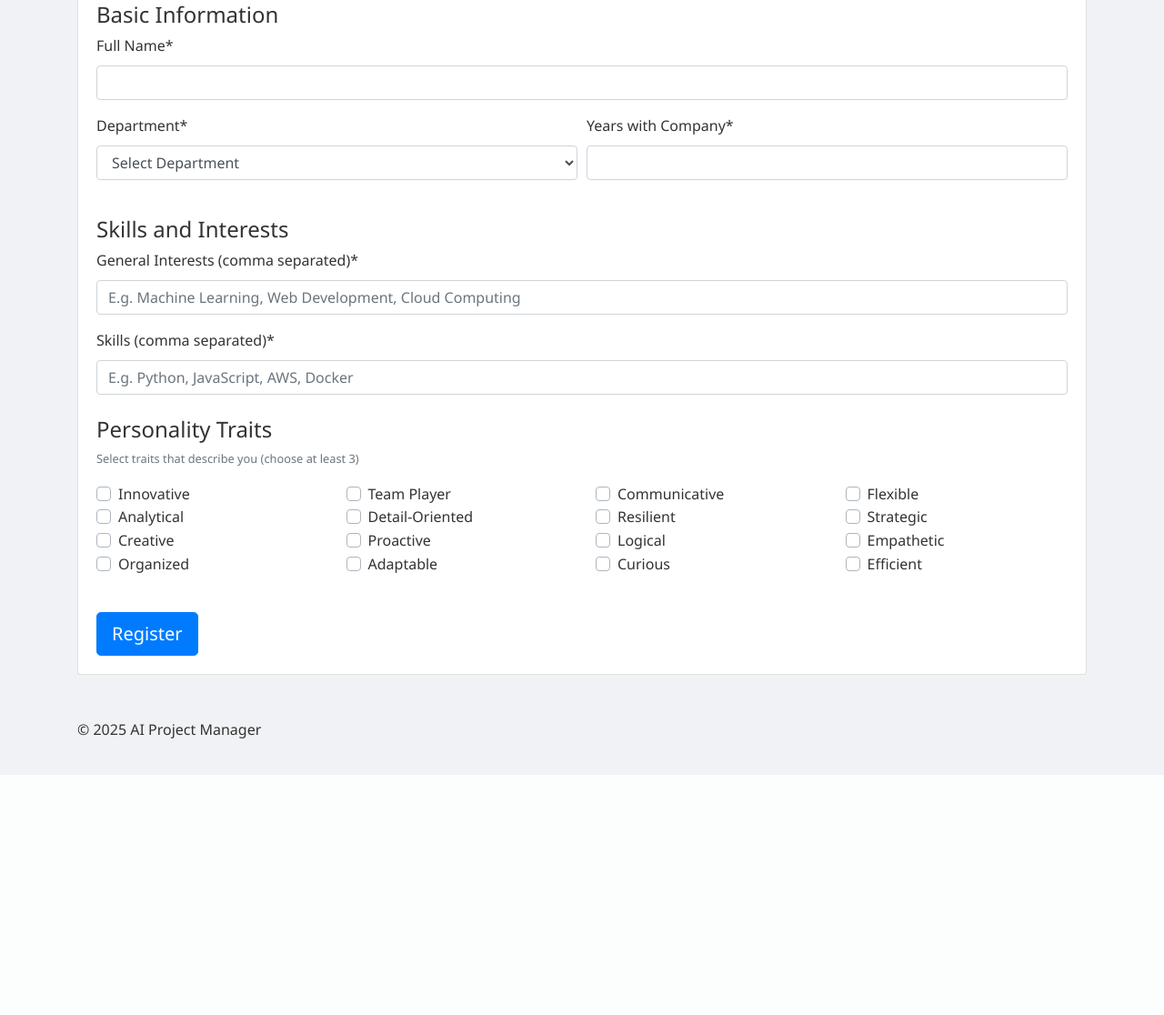
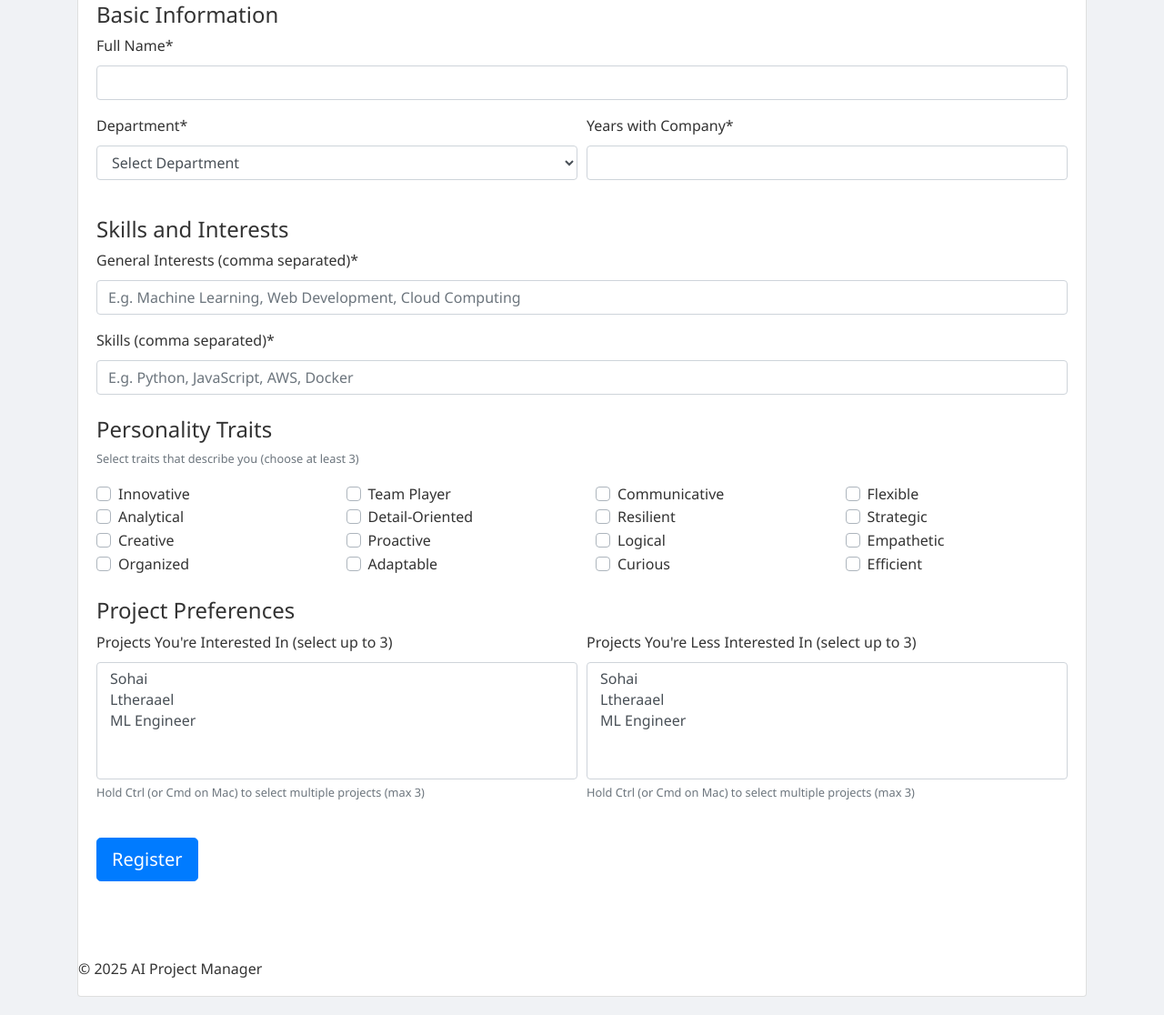
Before and after one commit to UdhayaShan1/intuition-perplexity, a Flask app: page /employee_registration in a window 1280 px wide. Shown: the part 248-1364 px from the top of the page at 91% size. Before the commit the page ends 1060 px from the top, so only its background shows below. Run offline with Flask 3, Linux system fonts and the light colour scheme; data comes from the database, SQL or seed files in the repository; both versions use the stored data as it was after the commit; parts of the project's set-up code (start-up, migrations or seed data) failed here and were passed over; some libraries are stand-ins or nearby versions.

Commit message:
Fix bugs

```diff
--- a/app.py
+++ b/app.py
@@ -1,4 +1,4 @@
-from flask import Flask, render_template, request, jsonify
+from flask import Flask, render_template, request, jsonify, redirect, url_for
 import webbrowser
 from threading import Timer
 from database import init_db, save_project_to_db, load_project_from_db, get_all_projects, save_timeline_to_db
@@ -361,6 +361,16 @@ def generate_email():
     email_content = response.choices[0].message['content'].strip()
     return jsonify({"email": email_content})
 
+@app.route('/get_projects')
+def get_projects():
+    try:
+        # Reuse the existing function to get all projects
+        projects = get_all_projects()
+        return jsonify(projects)
+    except Exception as e:
+        print(f"Error fetching projects: {str(e)}")
+        return jsonify([])
+
 # Add this new route to handle employee project views
 @app.route('/employee_project_view')
 def employee_project_view():
--- a/static/employee_registration.js
+++ b/static/employee_registration.js
@@ -1,5 +1,8 @@
 document.addEventListener('DOMContentLoaded', function() {
     const form = document.getElementById('employeeRegistrationForm');
+
+    // Load available projects when page loads
+    loadAvailableProjects();
 
     if (form) {
         form.addEventListener('submit', function(e) {
@@ -29,6 +32,10 @@ document.addEventListener('DOMContentLoaded', function() {
                 personalities.push(trait.nextElementSibling.textContent);
             });
 
+            // Gather selected projects - Get the text content, not value
+            const likedProjects = getSelectedOptions('liked-projects', true); // true = get text
+            const dislikedProjects = getSelectedOptions('disliked-projects', true); // true = get text
+
             // Prepare data for submission
             const employeeData = {
                 name: name,
@@ -36,7 +43,9 @@ document.addEventListener('DOMContentLoaded', function() {
                 years_with_company: yearsWithCompany,
                 general_interests: interests,
                 skills: skills,
-                personalities: personalities
+                personalities: personalities,
+                liked_projects: likedProjects,
+                disliked_projects: dislikedProjects
             };
 
             // Submit data to server
@@ -44,6 +53,68 @@ document.addEventListener('DOMContentLoaded', function() {
         });
     }
 
+    // Helper function to get selected options from a multiple select
+    // Modified to get text content instead of value if getText is true
+    function getSelectedOptions(selectId, getText = false) {
+        const select = document.getElementById(selectId);
+        const result = [];
+
+        if (select) {
+            for (let i = 0; i < select.options.length; i++) {
+                if (select.options[i].selected) {
+                    result.push(getText ? select.options[i].textContent : select.options[i].value);
+                }
+            }
+        }
+
+        return result;
+    }
+
+    function loadAvailableProjects() {
+        const likedProjectsSelect = document.getElementById('liked-projects');
+        const dislikedProjectsSelect = document.getElementById('disliked-projects');
+
+        // Clear the loading options
+        if (likedProjectsSelect) likedProjectsSelect.innerHTML = '';
+        if (dislikedProjectsSelect) dislikedProjectsSelect.innerHTML = '';
+
+        // Fetch projects list from server
+        fetch('/get_projects')
+            .then(response => response.json())
+            .then(projects => {
+                if (projects.length === 0) {
+                    const option = document.createElement('option');
+                    option.textContent = 'No projects available';
+                    option.disabled = true;
+
+                    if (likedProjectsSelect) likedProjectsSelect.appendChild(option.cloneNode(true));
+                    if (dislikedProjectsSelect) dislikedProjectsSelect.appendChild(option);
+                } else {
+                    projects.forEach(project => {
+                        const option = document.createElement('option');
+                        // Store the project name as both the value and display text
+                        const projectName = project.name || `Project ${project.id}`;
+                        option.value = projectName;
+                        option.textContent = projectName;
+
+                        if (likedProjectsSelect) likedProjectsSelect.appendChild(option.cloneNode(true));
+                        if (dislikedProjectsSelect) dislikedProjectsSelect.appendChild(option.cloneNode(true));
+                    });
+                }
+            })
+            .catch(error => {
+                console.error('Error loading projects:', error);
+
+                const errorOption = document.createElement('option');
+                errorOption.textContent = 'Error loading projects';
+                errorOption.disabled = true;
+
+                if (likedProjectsSelect) likedProjectsSelect.appendChild(errorOption.cloneNode(true));
+                if (dislikedProjectsSelect) dislikedProjectsSelect.appendChild(errorOption);
+            });
+    }
+
+    // Rest of the code remains the same...
     function submitEmployeeData(data) {
         // Disable form while submitting
         const submitButton = document.querySelector('#employeeRegistrationForm button[type="submit"]');
@@ -86,4 +157,36 @@ document.addEventListener('DOMContentLoaded', function() {
             submitButton.innerHTML = 'Register';
         });
     }
+
+    // Add event listeners for select elements to limit selections to 3
+    const likedProjects = document.getElementById('liked-projects');
+    const dislikedProjects = document.getElementById('disliked-projects');
+
+    if (likedProjects) {
+        likedProjects.addEventListener('change', function(e) {
+            limitSelection(this, 3);
+        });
+    }
+
+    if (dislikedProjects) {
+        dislikedProjects.addEventListener('change', function(e) {
+            limitSelection(this, 3);
+        });
+    }
+
+    function limitSelection(selectElement, maxItems) {
+        const selectedCount = Array.from(selectElement.options)
+            .filter(option => option.selected).length;
+
+        if (selectedCount > maxItems) {
+            alert(`Please select a maximum of ${maxItems} items`);
+            // Deselect the last selected option
+            for (let i = 0; i < selectElement.options.length; i++) {
+                if (selectElement.options[i].selected) {
+                    selectElement.options[i].selected = false;
+                    break;
+                }
+            }
+        }
+    }
 });
--- a/templates/employee_registration.html
+++ b/templates/employee_registration.html
@@ -150,7 +150,24 @@
                         <div id="trait-validation-message" class="mt-2 text-danger" style="display: none;">
                             Please select at least 3 personality traits.
                         </div>
-                    </div>
+
+                        <h4 class="mt-4">Project Preferences</h4>
+                        <div class="form-row">
+                            <div class="form-group col-md-6">
+                                <label for="liked-projects">Projects You're Interested In (select up to 3)</label>
+                                <select multiple class="form-control" id="liked-projects" size="5">
+                                    <option value="">Loading projects...</option>
+                                </select>
+                                <small class="form-text text-muted">Hold Ctrl (or Cmd on Mac) to select multiple projects (max 3)</small>
+                            </div>
+                            <div class="form-group col-md-6">
+                                <label for="disliked-projects">Projects You're Less Interested In (select up to 3)</label>
+                                <select multiple class="form-control" id="disliked-projects" size="5">
+                                    <option value="">Loading projects...</option>
+                                </select>
+                                <small class="form-text text-muted">Hold Ctrl (or Cmd on Mac) to select multiple projects (max 3)</small>
+                            </div>
+                        </div>
 
                     <button type="submit" class="btn btn-primary btn-lg mt-4">Register</button>
                 </form>
```
Also changed, not shown: employees_database.py (+5 -3 lines), static/timeline.js (+63 -42 lines), db/employees.db, db/projects.db.
